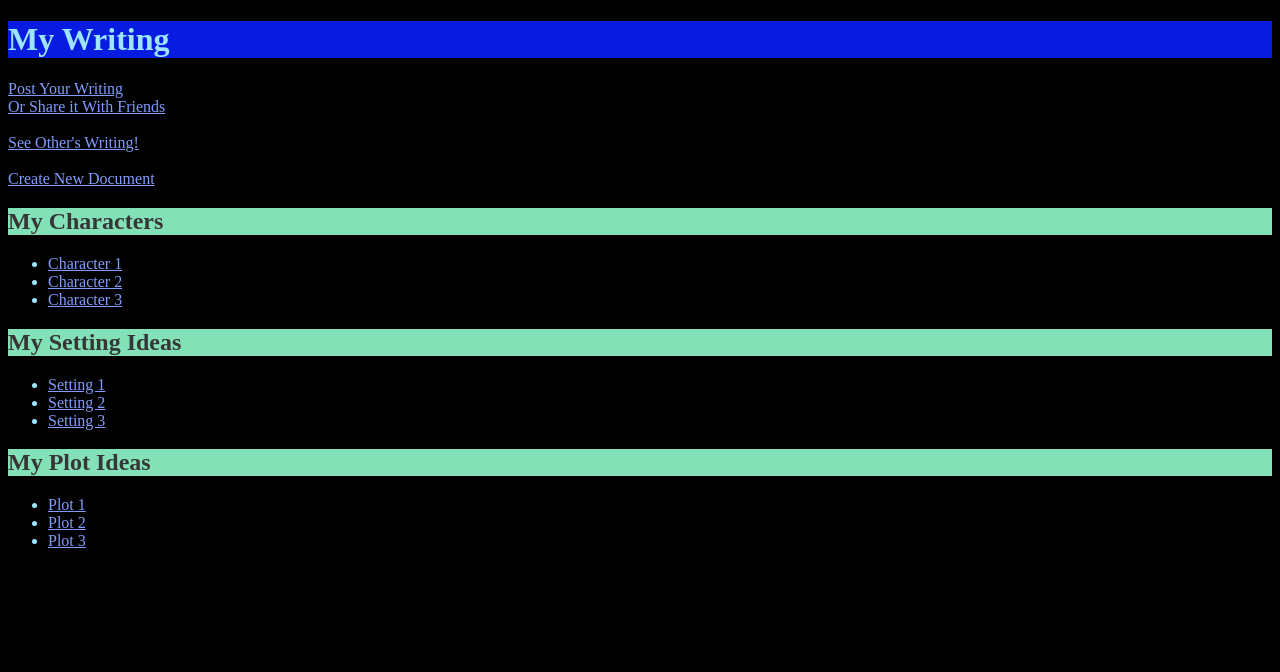
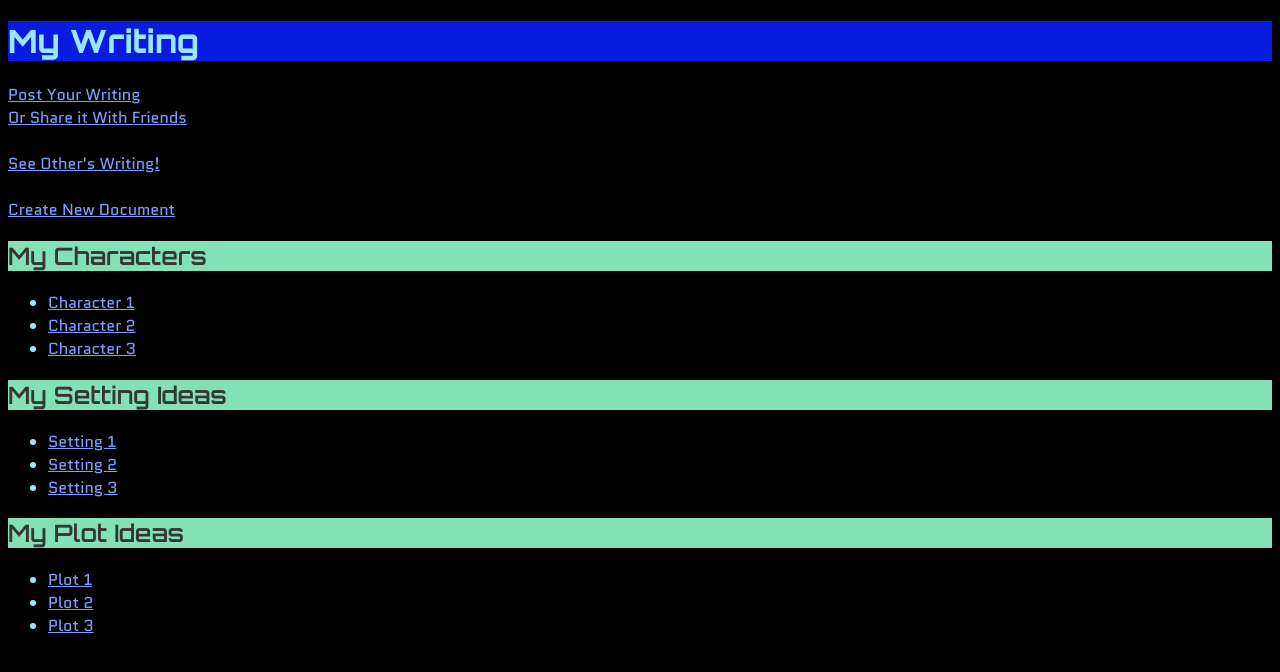
Before and after one commit to CalebKira/CSC-437, a website: page packages/proto/public/index.html in a window 1280 px wide. Drawn offline with Linux system fonts and the light colour scheme.

Commit message:
fonts and tokens added

```diff
--- a/packages/proto/public/index.html
+++ b/packages/proto/public/index.html
@@ -3,6 +3,10 @@
     <head>
         <link rel="stylesheet" href="/styles/page.css" />
         <link rel="stylesheet" href="/styles/tokens.css" />
+
+        <link rel="preconnect" href="https://fonts.googleapis.com">
+        <link rel="preconnect" href="https://fonts.gstatic.com" crossorigin>
+        <link href="https://fonts.googleapis.com/css2?family=Orbitron:wght@400..900&family=Quantico:ital,wght@0,400;0,700;1,400;1,700&display=swap" rel="stylesheet">
     </head>
 
     <body>
--- a/packages/proto/public/styles/page.css
+++ b/packages/proto/public/styles/page.css
@@ -1,5 +1,7 @@
 * {
     color: var(--color-light-text);
+    font-family: var(--font-body-family);
+    font-weight: var(--font-body-weight);
 }
 
 body {
@@ -7,12 +9,16 @@ body {
 }
 
 h1{
-    background-color: rgb(7, 28, 224);
+    background-color: var(--color-h1);
+    font-family: var(--font-header-family);
+    font-weight: 800;
 }
 
 h2 {
-    background-color: rgb(131, 225, 184);
+    background-color: var(--color-h2);
     color: var(--color-dark-text);
+    font-family: var(--font-header-family);
+    font-weight: 600;
 }
 
 a {
--- a/packages/proto/public/styles/tokens.css
+++ b/packages/proto/public/styles/tokens.css
@@ -3,8 +3,12 @@
     --color-background: rgb(0, 0, 0);
     --color-dark-text: rgb(54, 54, 54);
     --color-link: rgb(128, 156, 255);
+    --color-h1: rgb(7, 28, 224);
+    --color-h2: rgb(131, 225, 184);
 
-
+    --font-body-family: "Quantico", sans-serif;
+    --font-body-weight: 400;
+    --font-header-family: "Orbitron", sans-serif;
 }
 
 /* default colors:
```
Also changed, not shown: packages/proto/public/categories.html (+4 -0 lines), packages/proto/public/post.html (+4 -0 lines), packages/proto/public/share.html (+4 -0 lines), packages/proto/public/writing.html (+4 -0 lines).
